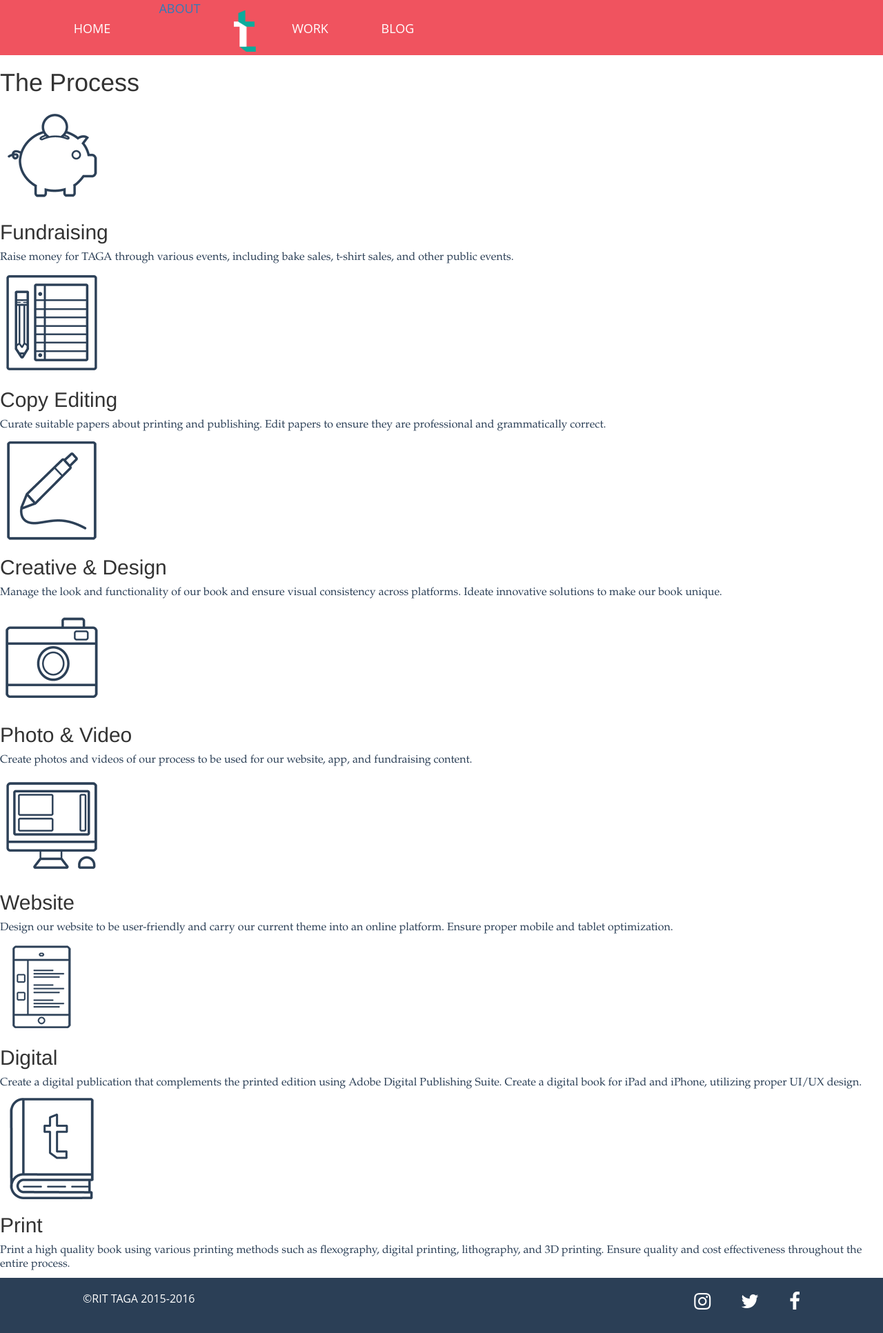
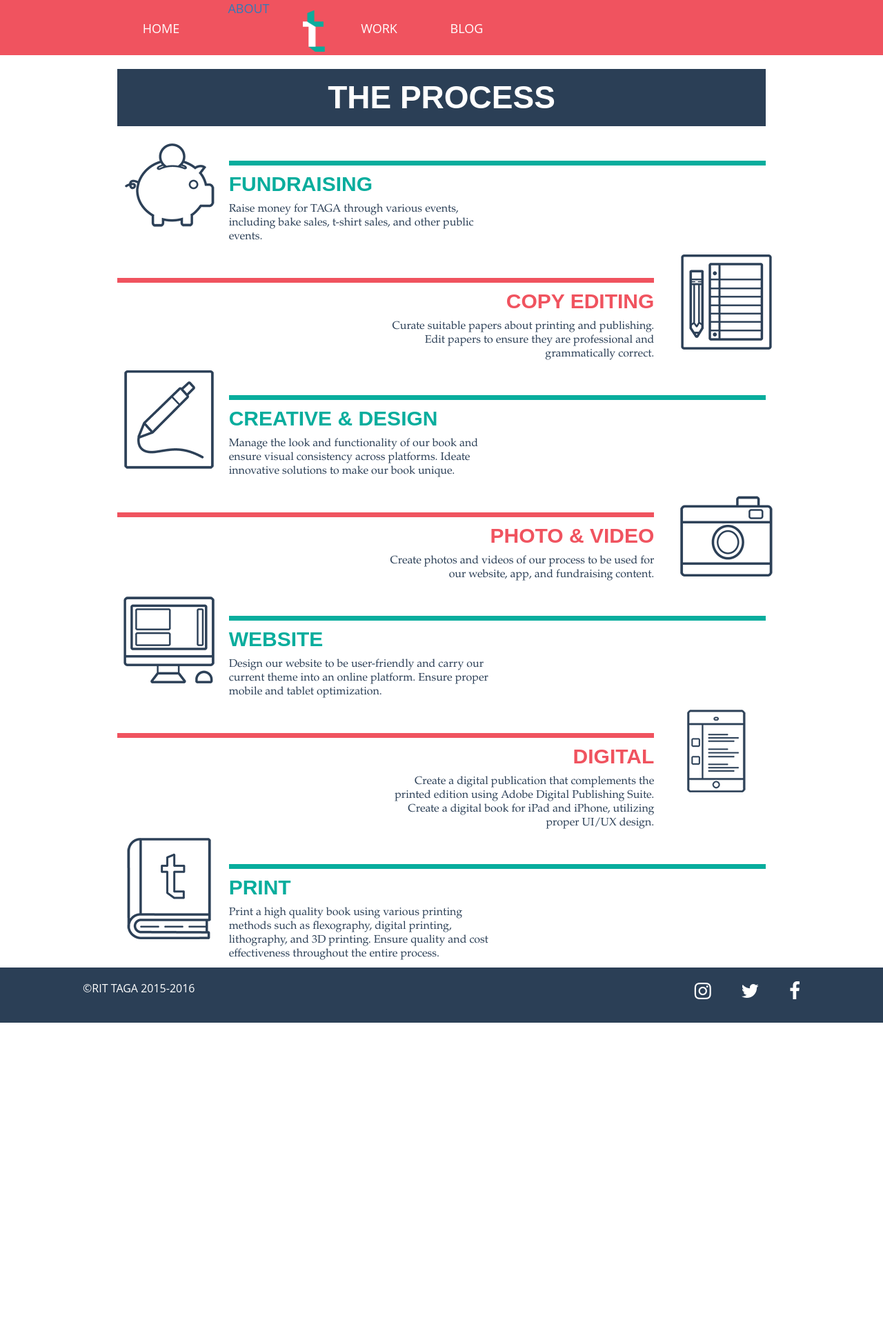
Before and after one commit to lauravsilva/TAGAWeb2015, a PHP site: page /process.php in a window 1280 px wide. Shown: the whole page at 69% size. After the commit the page ends 1483 px from the top, so only its background shows below. Run offline with PHP 8.4, Linux system fonts and the light colour scheme; some libraries are stand-ins or nearby versions.

Commit message:
Process updates

```diff
--- a/src/process.php
+++ b/src/process.php
@@ -4,61 +4,97 @@
 include "header.php";
 ?>
 
-    <div class="process">
+<body>
+    <div class="container process">
         <h1>The Process</h1>
-        <div class="content">
 
+        <div class="row">
+            <div class="col-md-2">
                 <img alt="fundraising icon" src="assets/process-fundraising.png" class="left">
-
+            </div>
+            <div class="col-md-10">
                 <div class="fundraising blue">
                     <h2>Fundraising</h2>
                     <p>Raise money for TAGA through various events, including bake sales, t-shirt sales, and other public events.</p>
                 </div>
 
-            <img alt="editing icon" src="assets/process-copyediting.png" class="right">
+            </div>
+        </div>
 
+        <div class="row">
+            <div class="col-md-10">
                 <div class="copy-editing pink">
                     <h2>Copy Editing</h2>
                     <p>Curate suitable papers about printing and publishing. Edit papers to ensure they are professional and grammatically correct.</p>
                 </div>
+            </div>
+            <div class="col-md-2">
+                <img alt="editing icon" src="assets/process-copyediting.png" class="right">
+            </div>
+        </div>
 
+        <div class="row">
+            <div class="col-md-2">
                 <img alt="design icon" src="assets/process-design.png" class="left">
-
+            </div>
+            <div class="col-md-10">
                 <div class="design blue">
                     <h2>Creative &amp; Design</h2>
                     <p>Manage the look and functionality of our book and ensure visual consistency across platforms. Ideate innovative solutions to make our book unique.</p>
                 </div>
+            </div>
+        </div>
 
-            <img alt="photo icon" src="assets/process-photo.png" class="right">
-
+        <div class="row">
+            <div class="col-md-10">
                 <div class="photo pink">
                     <h2>Photo &amp; Video</h2>
                     <p>Create photos and videos of our process to be used for our website, app, and fundraising content.</p>
                 </div>
+            </div>
+            <div class="col-md-2">
+                <img alt="photo icon" src="assets/process-photo.png" class="right">
+            </div>
+        </div>
 
+        <div class="row">
+            <div class="col-md-2">
                 <img alt="website icon" src="assets/process-web.png" class="left">
-
+            </div>
+            <div class="col-md-10">
                 <div class="web blue">
                     <h2>Website</h2>
                     <p>Design our website to be user-friendly and carry our current theme into an online platform. Ensure proper mobile and tablet optimization.</p>
                 </div>
+            </div>
+        </div>
 
-            <img alt="digital icon" src="assets/process-digital.png" class="right">
-
+        <div class="row">
+            <div class="col-md-10">
                 <div class="digital pink">
                     <h2>Digital</h2>
                     <p>Create a digital publication that complements the printed edition using Adobe Digital Publishing Suite. Create a digital book for iPad and iPhone, utilizing proper UI/UX design.</p>
                 </div>
+            </div>
+            <div class="col-md-2">
+                <img alt="digital icon" src="assets/process-digital.png" class="right">
+            </div>
+        </div>
 
+        <div class="row">
+            <div class="col-md-2">
                 <img alt="print icon" src="assets/process-print.png" class="left">
-
+            </div>
+            <div class="col-md-10">
                 <div class="print blue">
                     <h2>Print</h2>
                     <p>Print a high quality book using various printing methods such as flexography, digital printing, lithography, and 3D printing. Ensure quality and cost effectiveness throughout the entire process.</p>
                 </div>
 
             </div>
+        </div>
 
     </div>
 
     <?php include('footer.php'); ?>
+</body>
--- a/src/styles/sass/_process.scss
+++ b/src/styles/sass/_process.scss
@@ -1,23 +1,13 @@
 /* Process Page */
 
-.progress{
-
-    body {
-        width: 100%;
-        margin: 0 auto;
-    }
-
+.process{
     img {
-        display: block;
+        float: left;
     }
 
     /* typography */
-
     p {
-        font-family: "Garamond", "serif";
-        color: #2b3f56;
-        font-size: 16px;
-        line-height: 20px;
+        width: 50%;
     }
 
     h1 {
@@ -46,91 +36,32 @@
         color: #f0535f;
     }
 
-    /* size */
+
+    .blue {
+        border-top: 7px solid #08ad9d;
+        float: left;
+        text-align: left;
+        width: 100%;
+        margin-top: 40px;
+    }
 
     .pink {
-        width: 600px;
-    }
-
-    .blue {
-        width: 600px;
-    }
-
-    .content {
-        width: 820px;
-        margin: 0 auto;
-    }
-
-    .blue p {
-        width: 400px;
-    }
-
-    .pink p {
-        width: 400px;
-    }
-
-    img {
-        width: 170px;
-    }
-
-    /* borders */
-
-    .process .pink {
         border-top: 7px solid #f0535f;
-    }
-
-    .process .blue {
-        border-top: 7px solid #08ad9d;
-    }
-
-    /* float */
-
-    .left {
-        float: left;
-    }
-
-    .right {
-        float: right;
-    }
-
-    div.blue {
-        float: right;
-        text-align: left;
-    }
-
-    div.pink {
         float: left;
         text-align: right;
-    }
-
-    .pink p {
-        float: right;
+        width: 100%;
+        margin-top: 40px;
+        p {
+            float: right;
+        }
     }
 
     /* margins */
-
-    .content {
-        margin-top: 36px;
-    }
-
     h2 {
         margin-top: 10px;
     }
 
-    .pink {
-        margin-bottom: 60px;
-    }
-
-    .blue {
-        margin-bottom: 60px;
-    }
-
-    img {
-        margin-bottom: 45px;
-    }
-
     /* padding */
-
     h1 {
         padding-top: 16px;
         padding-bottom: 16px;
--- a/src/styles/sass/bootstrap/_grid.scss
+++ b/src/styles/sass/bootstrap/_grid.scss
@@ -16,9 +16,9 @@
   @media (min-width: $screen-md-min) {
     width: $container-md;
   }
-  @media (min-width: $screen-lg-min) {
-    width: $container-lg;
-  }
+//  @media (min-width: $screen-lg-min) {
+//    width: $container-lg;
+//  }
 }
 
 
--- a/src/styles/sass/bootstrap/_variables.scss
+++ b/src/styles/sass/bootstrap/_variables.scss
@@ -43,7 +43,7 @@
 //
 //## Font, line-height, and color for body text, headings, and more.
 
-$font-family-sans-serif:  'Open Sans 700', Helvetica, Arial, sans-serif !default;
+$font-family-sans-serif:  'Open Sans', Helvetica, Arial, sans-serif !default;
 $font-family-serif:       Garamond, Georgia, Times, serif !default;
 //** Default monospace fonts for `<code>`, `<kbd>`, and `<pre>`.
 $font-family-monospace:   Menlo, Monaco, Consolas, "Courier New", monospace !default;
```
Also changed, not shown: src/members.php (+24 -8 lines), src/process.html (added, +101 -0 lines), src/styles/stylesheets/styles.css. Lines whose indentation alone changed are shown as unchanged.
